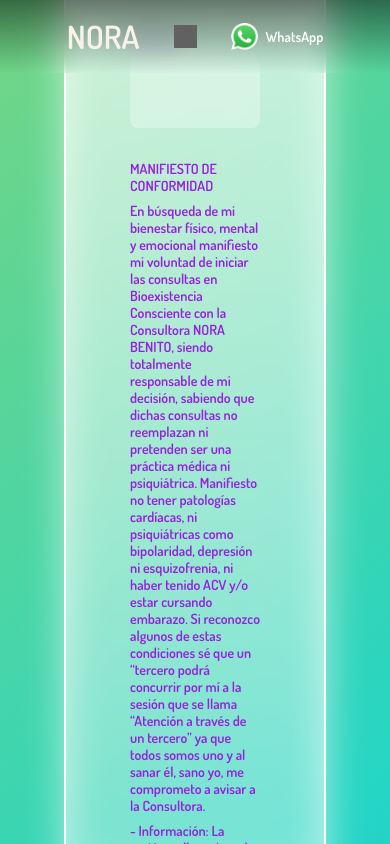
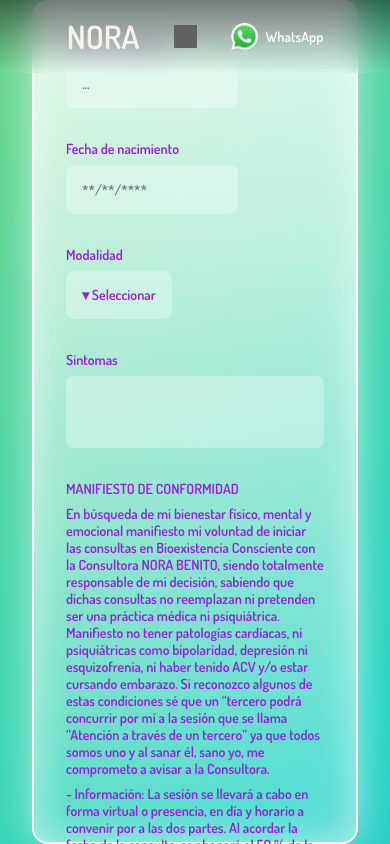
Before and after one commit to LeandroOnline/nora, a Next.js app: page /acuerdo-bio in a window 390 px wide. Shown: the top 844 px of the page. Built offline with nearby package versions, Linux system fonts and the light colour scheme; grey boxes are pictures that could not be loaded.

Commit message:
feat: agreement responsive

```diff
--- a/app/(agreement)/page.module.css
+++ b/app/(agreement)/page.module.css
@@ -118,3 +118,30 @@
   border: 2px solid var(--light-Cream, #f9f2e8);
   color: #9620df;
 }
+
+@media (max-width: 1000px) {
+  .container {
+    flex-direction: column;
+    align-items: center;
+    gap: 16px;
+    margin-top: 64px;
+    padding: 16px;
+    height: 80%;
+    width: 100%;
+  }
+  .subTitle {
+    font-size: 16px;
+  }
+  .title {
+    font-size: 32px;
+  }
+}
+
+@media only screen and (max-width: 480px) {
+  .noraImg{
+    width: 100%;
+  }
+  .container{
+    justify-content: space-around;
+  }
+}
--- a/app/globals.css
+++ b/app/globals.css
@@ -237,6 +237,14 @@ select {
     height: 100%;
     max-height: none;
   }
+  .biggerCard{
+    border-radius: 16px;
+    padding: 32px;
+    margin: 32px;
+    gap: 32px;
+    height: 100%;
+    max-height: none;
+  }
 }
 
 @media only screen and (max-width: 480px) {
```
